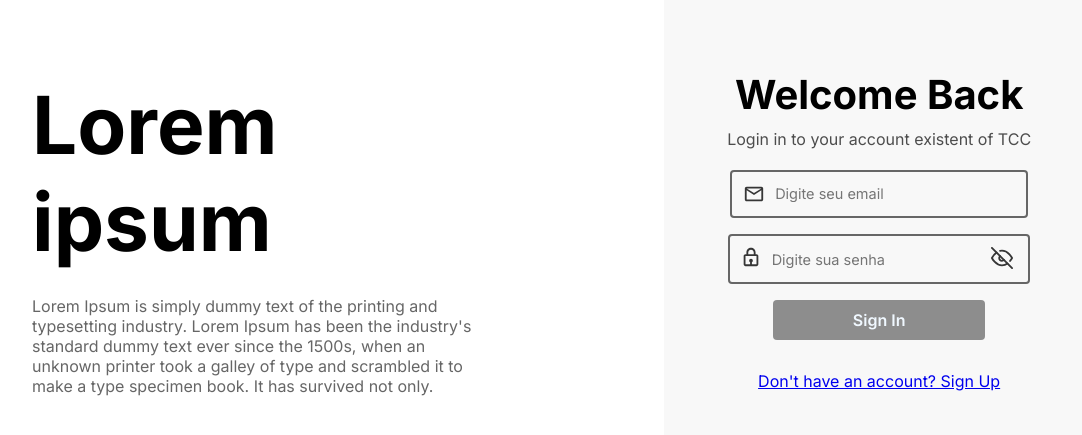
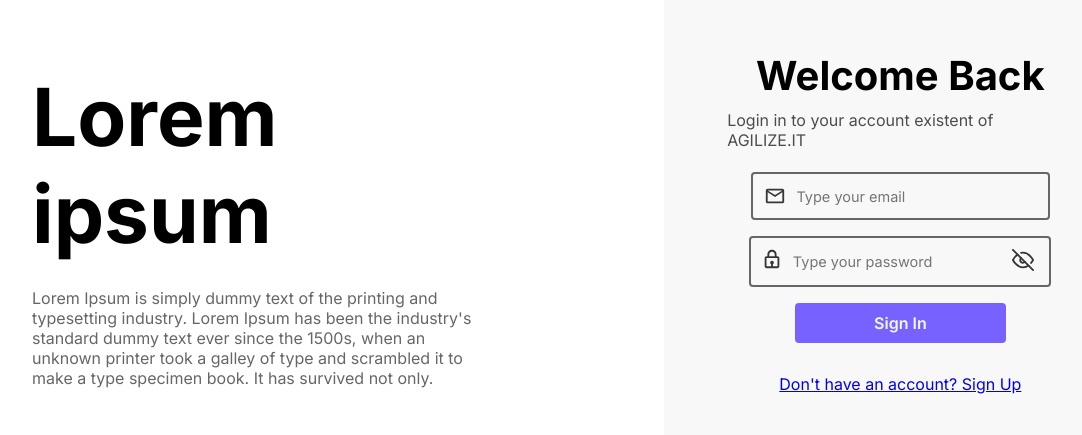
Before and after one commit to EdreyC/TCC, a React (Vite) app: page / in a window 1280 px wide. Shown: the part 191-626 px from the top of the page, without its empty margins (110-1192 px from the left). Built offline with nearby package versions, Linux system fonts and the light colour scheme.

Commit message:
Alteração Signin

```diff
--- a/index.html
+++ b/index.html
@@ -8,7 +8,7 @@
   <link rel="preconnect" href="https://fonts.googleapis.com">
   <link rel="preconnect" href="https://fonts.gstatic.com" crossorigin>
   <link href="https://fonts.googleapis.com/css2?family=Inter:wght@400;500;600;700&display=swap" rel="stylesheet">
-  <title>Vite App</title>
+  <title>Agilize.it</title>
 </head>
 
 <body>
--- a/src/App.tsx
+++ b/src/App.tsx
@@ -1,12 +1,12 @@
 import { useState } from 'react'
 import './styles/signin.scss'
 import Button from './components/Button/Button'
-import {BiLock} from 'react-icons/bi'
-import {MdOutlineMail} from 'react-icons/md'
-import {FiEye} from 'react-icons/fi'
-import {FiEyeOff} from 'react-icons/fi'
+import { BiLock } from 'react-icons/bi'
+import { MdOutlineMail } from 'react-icons/md'
+import { FiEye } from 'react-icons/fi'
+import { FiEyeOff } from 'react-icons/fi'
 function App() {
-  const [pass,setPass] = useState(false);
+  const [pass, setPass] = useState(false);
 
   return (
     <div className="page-signin">
@@ -17,25 +17,26 @@ function App() {
 
       <div className='box-signin'>
         <h1>Welcome Back</h1>
-        <span>Login in to your account existent of TCC</span>
+        <span>Login in to your account existent of AGILIZE.IT</span>
         <div className='form-signin'>
 
           <div className='input-email'>
             <MdOutlineMail
               size={22}
               color='#363636' />
-          <input type='text' placeholder='Digite seu email' />
+            <input type='text' placeholder='Type your email' />
           </div>
 
           <div className='input-password'>
             <BiLock
               size={22}
               color='#363636' />
-          <input type={pass? "text": 'password'}  placeholder='Digite sua senha' />
-          <button onClick={()=>setPass(pass? false: true)}>
-            {pass? (<FiEye size={22}
-          color='#363636'/>):(<FiEyeOff size={22}
-            color='#363636'/>)}
+            <input type={pass ? "text" : 'password'} placeholder='Type your password' />
+            <button onClick={() => setPass(pass ? false : true)}>
+              {pass ? (<FiEye size={22}
+                color='#363636'
+                />) : (<FiEyeOff size={22}
+                  color='#363636' />)}
 
             </button>
 
--- a/src/components/Button/button.scss
+++ b/src/components/Button/button.scss
@@ -5,7 +5,7 @@
     font-size: 16px;
     font-weight: 600;
     padding: 10px 15px 10px 15px;
-    background-color: #8d8d8d;
+    background-color: #7862FF;
     color: #f0f8ff;
     text-decoration: none;
     border-radius: 0.25rem;
@@ -17,6 +17,6 @@
 
     &:hover{
         cursor: pointer;
-        background-color: #727272;
+        background-color: #6250d3;
     }
 }
--- a/src/styles/signin.scss
+++ b/src/styles/signin.scss
@@ -3,7 +3,8 @@
 
     display: flex;
     align-items: center;
-    height: 100vh;
+    height: 98vh;
+
     .title-signin{
         display: flex;
         flex-direction: column;
@@ -19,6 +20,7 @@
         }
     }
     .box-signin{
+
         display: flex;
         justify-content: center;
         align-items: center;
@@ -28,6 +30,7 @@
         border-radius: 1rem;
         margin-right: 2%;
         gap: 15px;
+
         >h1{
             font-size: 40px;
             margin-bottom: -5px;
@@ -36,7 +39,6 @@
             font-size: 16px;
             font-weight: 400;
             color: #4D4D4D;
-
         }
         .form-signin{
             display: flex;
@@ -45,12 +47,14 @@
             flex-direction: column;
             gap: 1rem;
             margin-top: 2%;
+
             .input-password{
 
                 display: flex;
                 padding: 0.6rem;
                 border:2px solid #666666;
                 border-radius: 0.25rem;
+
                 >input{
                     font-size: 14.5px;
 
@@ -67,10 +71,16 @@
                     outline: none;
                     background: none;
                     cursor: pointer;
+                    &:hover{
+                        color: yellow;
+                    }
+
                 }
+
             }
             .input-email{
-            width: 90%;
+
+                width: 90%;
 
                 display: flex;
                 padding: 0.7rem;
```
Lines whose indentation alone changed are shown as unchanged.
